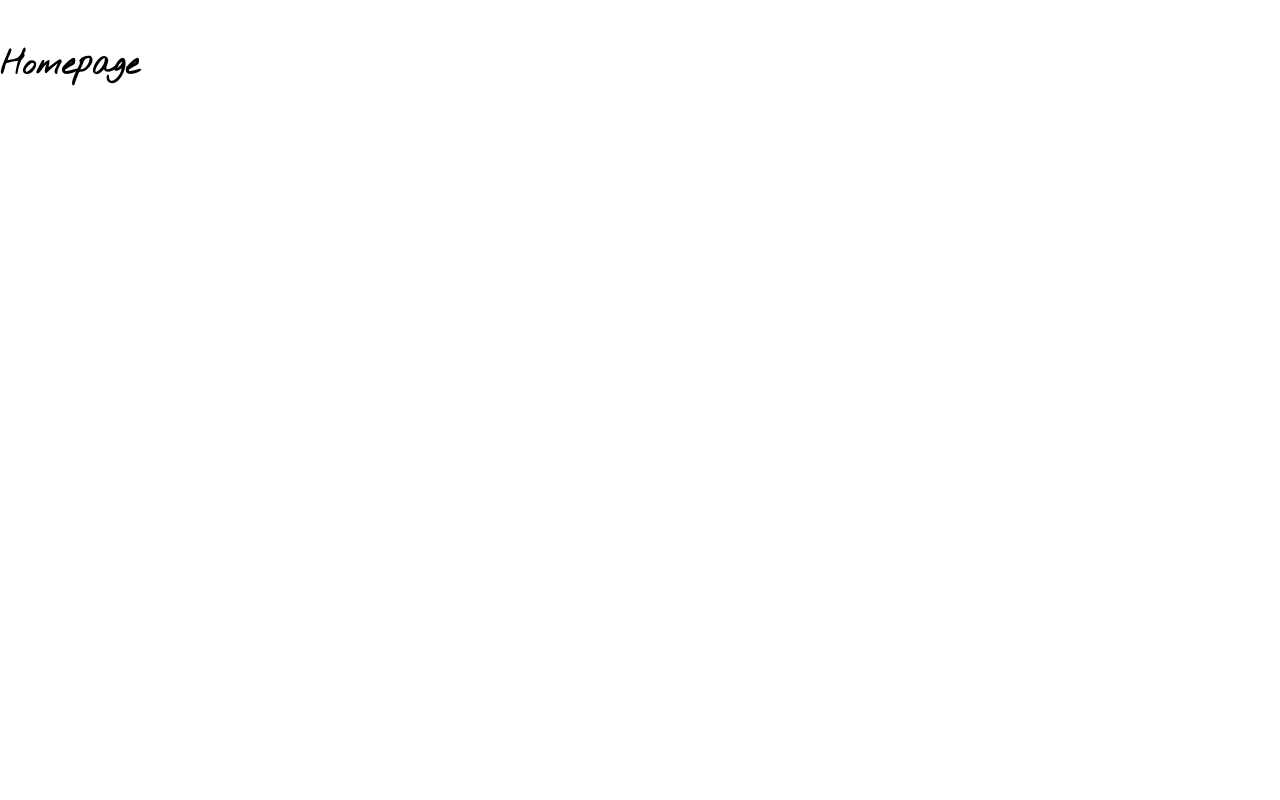
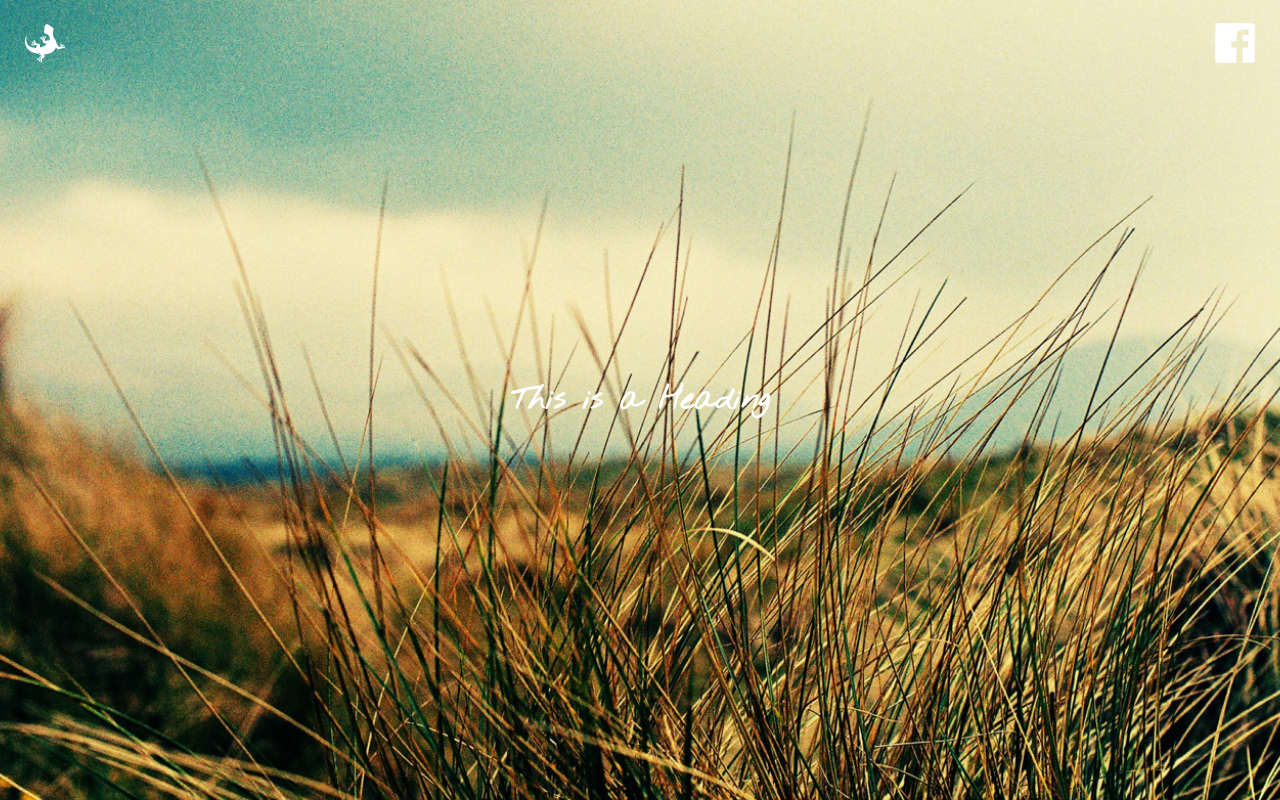
Before and after one commit to JacobMarsay/bolser-assignment, a React (Create React App) app: page / in a window 1280 px wide. Built offline with nearby package versions, Linux system fonts and the light colour scheme.

Commit message:
hero image added - tweaks to topbar - more generic mixin for positioning

```diff
--- /dev/null
+++ b/src/components/molecules/Hero.tsx
@@ -0,0 +1,9 @@
+const Hero = () => {
+  return (
+    <div className="hero">
+      <h1>This is a Heading</h1>
+    </div>
+  );
+};
+
+export default Hero;
--- a/src/components/templates/Home.tsx
+++ b/src/components/templates/Home.tsx
@@ -1,10 +1,11 @@
+import Hero from "../molecules/Hero";
 import Homepage from "../organisms/HomePage";
 import TopBar from "../organisms/TopBar";
 const Home = () => {
   return (
     <Homepage>
       <TopBar />
-      <h1>Homepage</h1>
+      <Hero />
     </Homepage>
   );
 };
--- a/src/styles/components/_hero.scss
+++ b/src/styles/components/_hero.scss
@@ -0,0 +1,13 @@
+@import "./../util/mixins";
+.hero {
+  @include position(fixed, 0, 0);
+  @include flex(row, center, center);
+  width: 100vw;
+  height: 100vh;
+  background-image: url("../../../public/assets/images/hero-background.jpg");
+  background-size: cover;
+  background-position: center;
+  background-repeat: no-repeat;
+  color: white;
+  text-align: center;
+}
--- a/src/styles/layout/_header.scss
+++ b/src/styles/layout/_header.scss
@@ -1,8 +1,12 @@
 @import "./../util/mixins";
 .topbar__wrapper {
+  position: relative;
   background: transparent;
+  z-index: 100;
   .topbar__content {
+    margin: 25px 25px 0px 25px;
     @include flex(row, center, space-between);
+    @include position(absolute, 20px);
     .icon__wrapper.left {
       margin-right: auto;
     }
--- a/src/styles/main.scss
+++ b/src/styles/main.scss
@@ -2,3 +2,4 @@
 @import "assets/fonts";
 @import "util/mixins";
 @import "layout/header";
+@import "components/hero";
--- a/src/styles/util/_mixins.scss
+++ b/src/styles/util/_mixins.scss
@@ -4,3 +4,17 @@
   align-items: $align;
   justify-content: $justify;
 }
+
+@mixin position(
+  $position: absolute,
+  $top: 0px,
+  $left: 0px,
+  $right: 0px,
+  $bottom: 0px
+) {
+  position: $position;
+  top: $top;
+  left: $left;
+  right: $right;
+  bottom: $bottom;
+}
```
